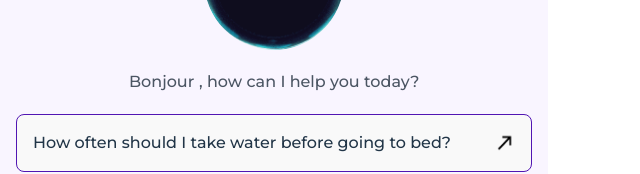
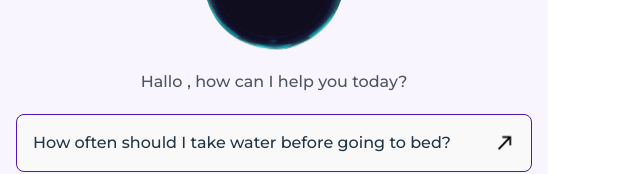
Before and after one commit to martins0023/doctorkays, a React (Vite) app: page /dr-ai in a window 1280 px wide. Shown: the part 283-457 px from the top of the page, without its empty margins (0-640 px from the left). Built offline with nearby package versions, Linux system fonts and the light colour scheme.

Commit message:
fix conflicting react version

```diff
--- a/package.json
+++ b/package.json
@@ -15,7 +15,7 @@
     "react-dom": "^18.3.1",
     "react-intersection-observer": "^9.14.0",
     "react-router-dom": "^7.1.0",
-    "react-typical": "^0.1.3"
+    "react-simple-typewriter": "^5.0.1"
   },
   "devDependencies": {
     "@eslint/js": "^9.17.0",
--- a/src/pages/DrAi.jsx
+++ b/src/pages/DrAi.jsx
@@ -1,15 +1,15 @@
-import React from 'react';
-import { motion } from 'framer-motion';
-import { useInView } from 'react-intersection-observer';
+import React from "react";
+import { motion } from "framer-motion";
+import { useInView } from "react-intersection-observer";
 // import logo from '../assets/logo.png'; // Adjust the path as needed
 // import avatar from '../assets/avatar.png'; // Adjust the path as needed
 // import menuIcon from '../assets/menu-icon.png'; // Adjust the path as needed
-import Navbar from '../components/Navbar';
-import Typical from 'react-typical';
-import { aivoice } from '../assets';
-import { aivoicestatic } from '../assets';
-import { north_east } from '../assets';
-import { northeastwhite } from '../assets';
+import Navbar from "../components/Navbar";
+import { Typewriter } from "react-simple-typewriter";
+import { aivoice } from "../assets";
+import { aivoicestatic } from "../assets";
+import { north_east } from "../assets";
+import { northeastwhite } from "../assets";
 
 const DrAi = () => {
   const [ref, inView] = useInView({ triggerOnce: true, threshold: 0.1 });
@@ -26,13 +26,21 @@ const DrAi = () => {
 
       <div className="flex flex-col items-center mt-10 p-4">
         <h1 className="text-3xl font-bold">Doctor AI</h1>
-        <img src={aivoicestatic} alt="AI Avatar" className="w-[140px] h-[140px] rounded-full mt-5" />
+        <img
+          src={aivoicestatic}
+          alt="AI Avatar"
+          className="w-[140px] h-[140px] rounded-full mt-5"
+        />
         <p className="mt-5 text-center text-gray-600 font-montserrat font-medium text-[16px]">
-          <Typical
-            steps={['Hola', 2000, 'Hello', 2000, 'Bonjour', 2000, 'Hallo', 2000, 'Ẹ n lẹ', 2000]}
-            loop={Infinity}
-            wrapper="span"
-          />, how can I help you today?
+          <Typewriter
+            words={['Hola',
+                'Bonjour',
+                'Hallo',
+                'Ẹ n lẹ', 'Hello']}
+            loop={false}
+            cursor
+          />
+          , how can I help you today?
         </p>
 
         <div className="mt-5 w-full">
@@ -56,13 +64,14 @@ const DrAi = () => {
               className="flex-grow px-4 py-2 rounded-full outline-none"
             />
             <button className="bg-primary text-white p-2 rounded-full">
-                <img src={northeastwhite} className="w-[21.35px] h-[21.35px]" />
+              <img src={northeastwhite} className="w-[21.35px] h-[21.35px]" />
             </button>
           </div>
         </div>
 
         <p className="mt-5 text-center text-gray-600 text-sm">
-          Please contact your <span className="text-primary">doctor</span> before taking any recommended medications.
+          Please contact your <span className="text-primary">doctor</span>{" "}
+          before taking any recommended medications.
         </p>
       </div>
     </motion.div>
```
Also changed, not shown: 1 other file (tests, documents, lock files or other folders).
